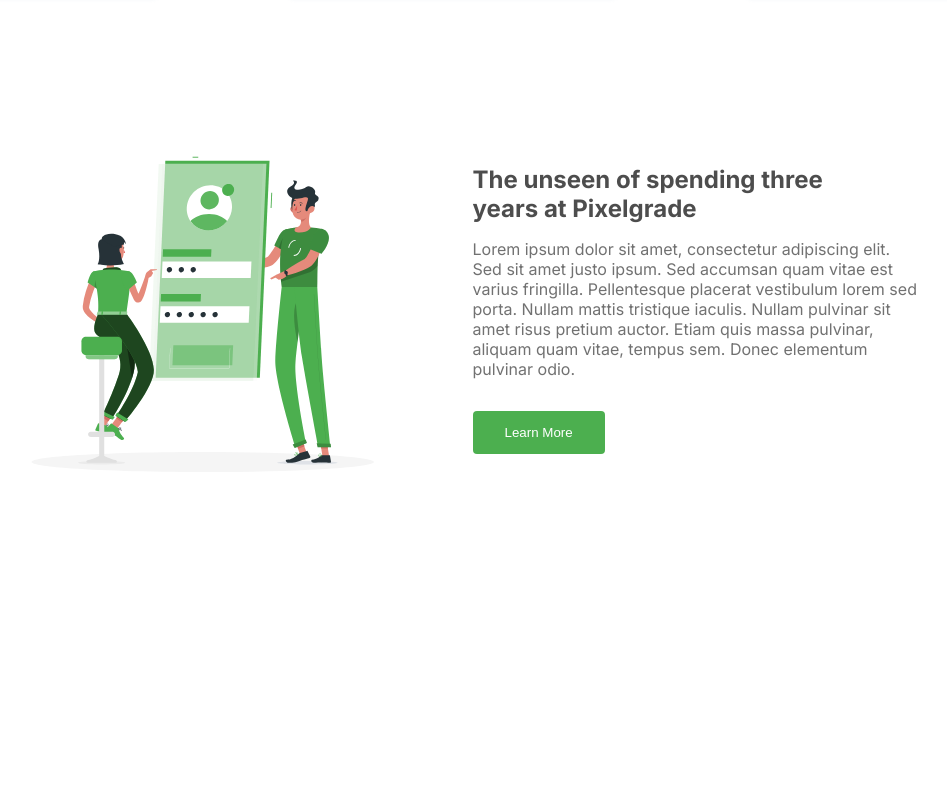
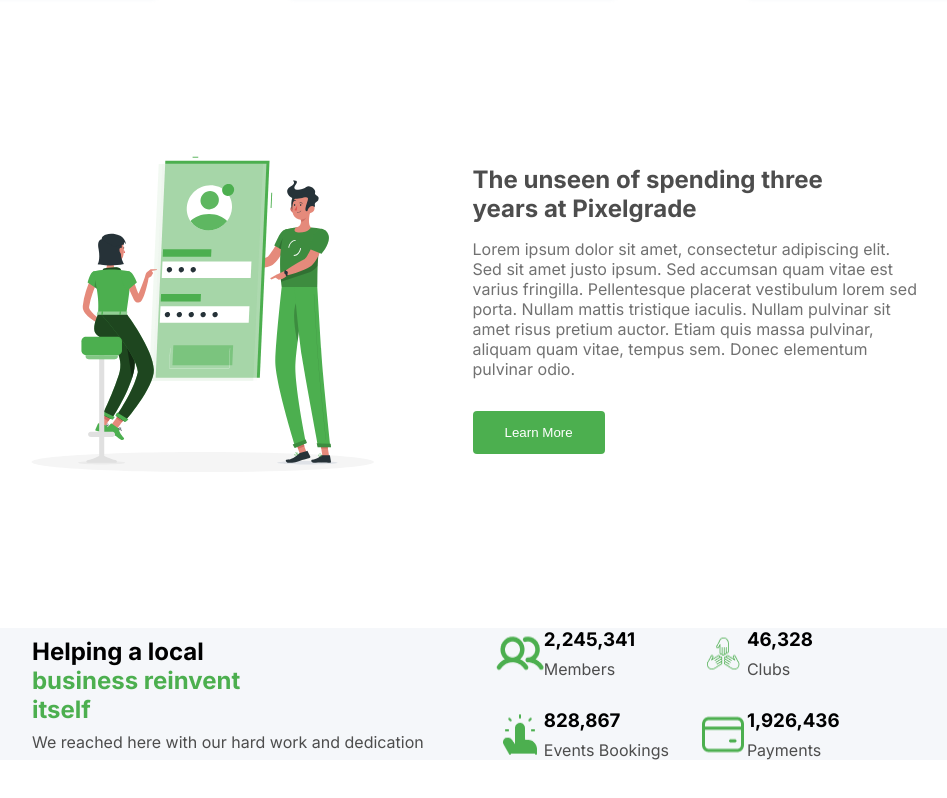
Before and after one commit to LyviaFernandes/Nexcent, a plain HTML site: page index.html in a window 1280 px wide. Shown: the part 1290-2088 px from the top of the page, without its empty margins (188-1135 px from the left). Before the commit the page ends 1870 px from the top, so only its background shows below. Drawn offline with Linux system fonts and the light colour scheme.

Commit message:
feat: create the section help and style

```diff
--- a/index.html
+++ b/index.html
@@ -125,7 +125,56 @@
             <button class="btn-primary">Learn More</button>
         </div>
     </section>
-    <!---------------------- FIM MANAGE SYSTEM ---------------------- -->
+    <!---------------------- FIM pixalgrade ---------------------- -->
+<!---------------------- Helping local ---------------------- -->
+    <section class="helping-local">
+
+        <div>
+            <h2>Helping a local <span>business reinvent itself</span></h2>
+            <p>We reached here with our hard work and dedication</p>
+        </div>
+
+        <div class="helping-statistic">
+            <!----------------- Item 1------------------->
+            <div class="helping-itens">
+                <img src="./src/assets/images/helping-itens-members.png" alt="img members">
+                <div class="informations-itens">
+                    <h3>2,245,341</h3>
+                    <p>Members</p>
+                </div>
+            </div>
+
+
+
+            <!----------------- Item 2------------------->
+            <div class="helping-itens">
+                <img src="./src/assets/images/helping-itens-clubs.png" alt="img members">
+                <div class="informations-itens">
+                    <h3>46,328</h3>
+                    <p>Clubs</p>
+                </div>
+            </div>
+
+            <!----------------- Item 3------------------->
+            <div class="helping-itens">
+                <img src="./src/assets/images/helping-itens-events.png" alt="img members">
+                <div class="informations-itens">
+                    <h3>828,867</h3>
+                    <p>Events Bookings</p>
+                </div>
+            </div>
+
+            <!----------------- Item 4------------------->
+            <div class="helping-itens">
+                <img src="./src/assets/images/helping-itens-payment.png" alt="img members">
+                <div class="informations-itens">
+                    <h3>1,926,436</h3>
+                    <p>Payments</p>
+                </div>
+            </div>
+        </div>
+    </section>
+<!---------------------- Helping local ---------------------- -->
 
 </body>
 </html>
--- a/src/styles/styles.css
+++ b/src/styles/styles.css
@@ -206,3 +206,36 @@ h1{
     margin-top: 16px;
     color: var(--color-neutral-grey);
 }
+
+/*---------------------- Helping local ---------------------- */
+.helping-local{
+    display: flex;
+    margin: 48px 0px;
+    background-color: var(--color-neutral-silver);
+    justify-content: center;
+    align-items: center;
+    gap: 72px;
+}
+
+.helping-local h2{
+    width: 270px;
+}
+
+.helping-local h2 span{
+    color: var(--color-primary);
+}
+
+.helping-local p{
+    color: 18191F;
+    margin-top: 8px;
+}
+
+.helping-statistic{
+    display: grid;
+    grid-template-columns: repeat(2, 1fr);
+    gap: 30px;
+}
+
+.helping-itens{
+    display: flex;
+}
```
Also changed, not shown: src/assets/images/helping-itens-clubs.png (added), src/assets/images/helping-itens-events.png (added), src/assets/images/helping-itens-members.png (added), src/assets/images/helping-itens-payment.png (added).
